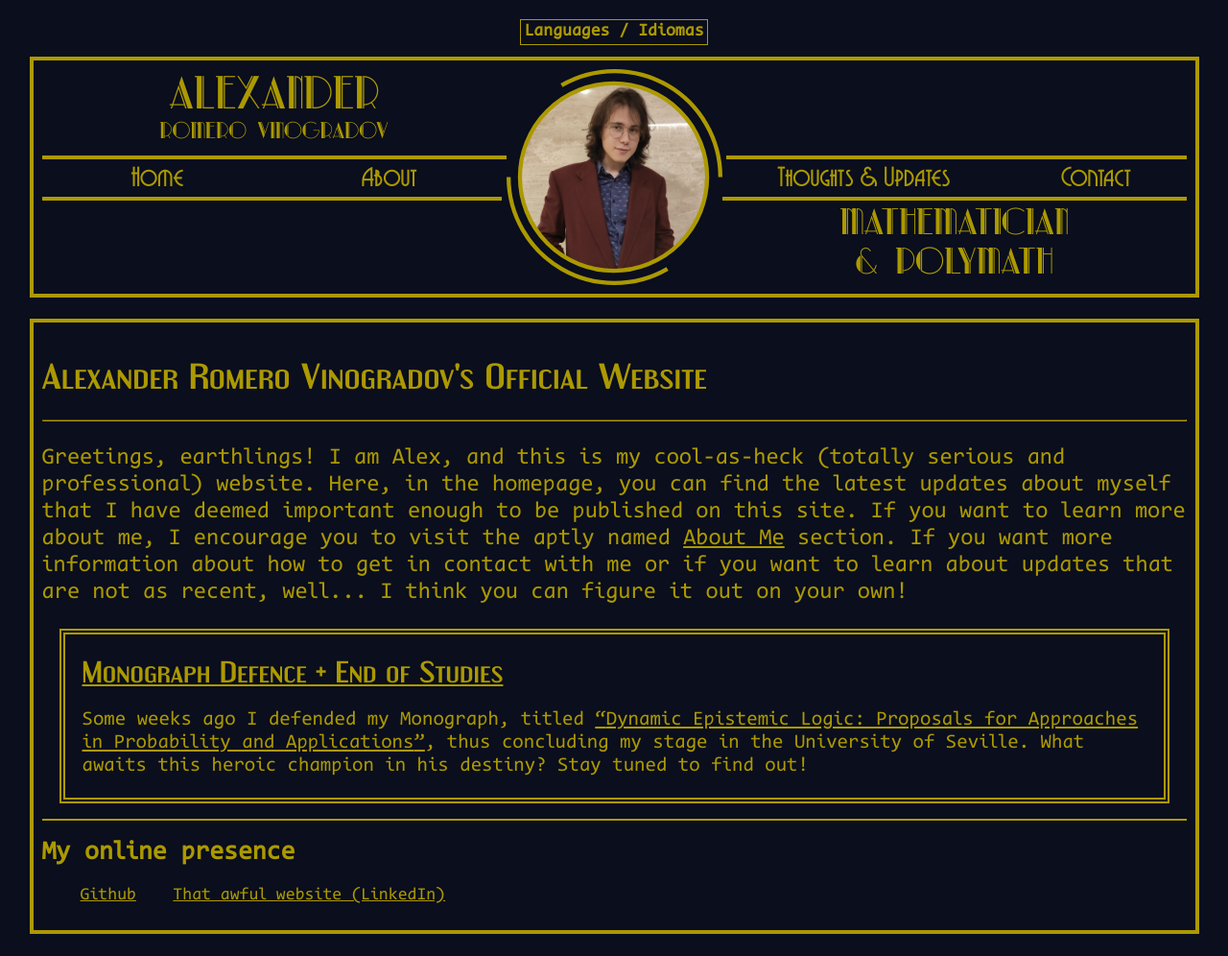
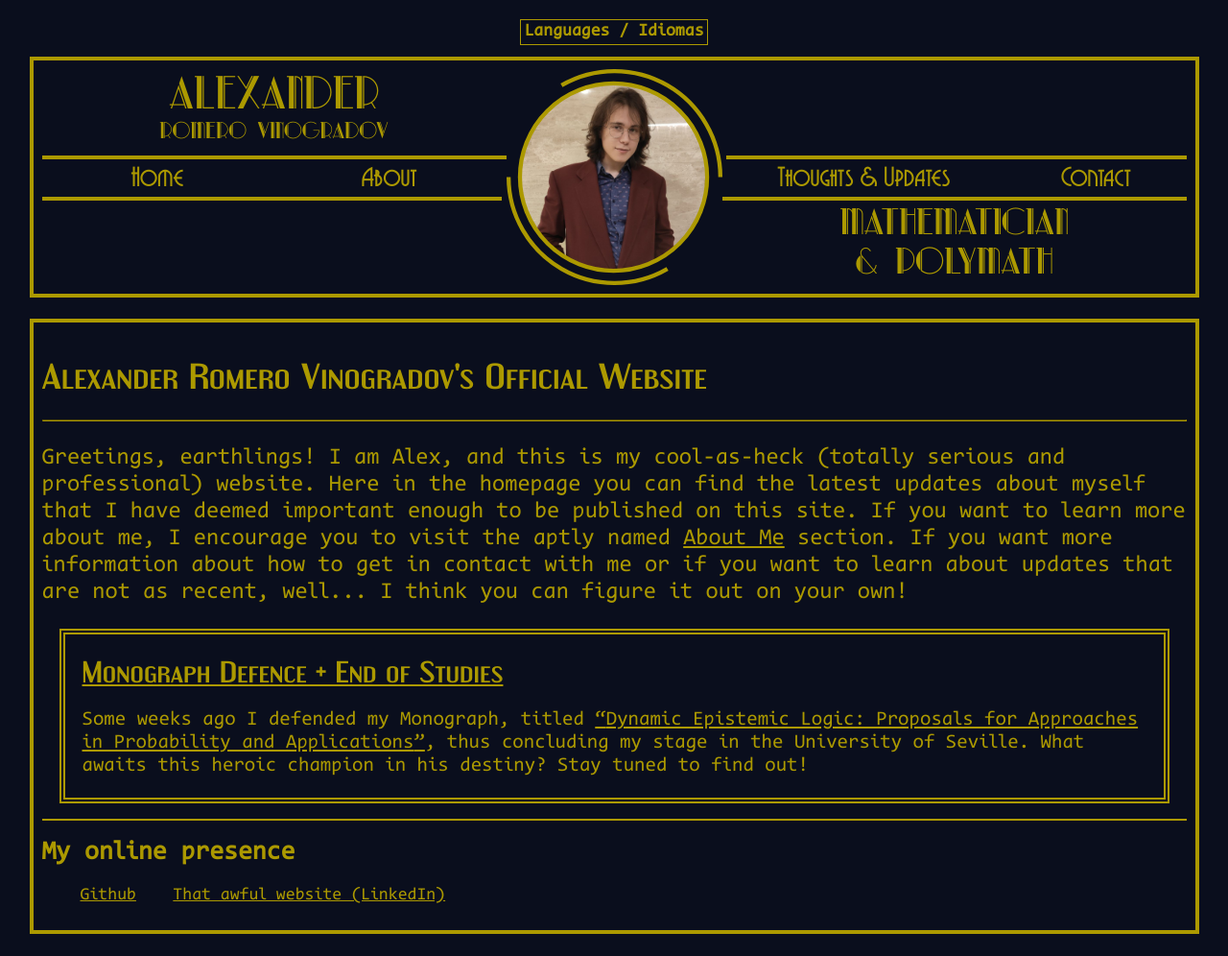
Before and after one commit to aleromvin/alexanderromvin.xyz, a Jekyll site: the page built from alexanderromvin/index.html, in a window 1280 px wide. Shown: the whole page at 96% size. Built offline with Jekyll 4.4.1, drawn with Linux system fonts in a browser that asks for light colours.

```diff
--- a/alexanderromvin/index.html
+++ b/alexanderromvin/index.html
@@ -6,7 +6,7 @@ language: en
 refname: index
 ---
 
-<p>Greetings, earthlings! I am Alex, and this is my cool-as-heck (totally serious and professional) website. Here, in the homepage, you can find the latest updates about myself that I have deemed important enough to be published on this site. If you want to learn more about me, I encourage you to visit the aptly named <a href="/about.html">About Me</a> section. If you want more information about how to get in contact with me or if you want to learn about updates that are not as recent, well... I think you can figure it out on your own!</p>
+<p>Greetings, earthlings! I am Alex, and this is my cool-as-heck (totally serious and professional) website. Here in the homepage you can find the latest updates about myself that I have deemed important enough to be published on this site. If you want to learn more about me, I encourage you to visit the aptly named <a href="/about.html">About Me</a> section. If you want more information about how to get in contact with me or if you want to learn about updates that are not as recent, well... I think you can figure it out on your own!</p>
 
 <ul class="index-excerpts">
     {% assign posts-english = site.posts | where:"language","en" %}
```
